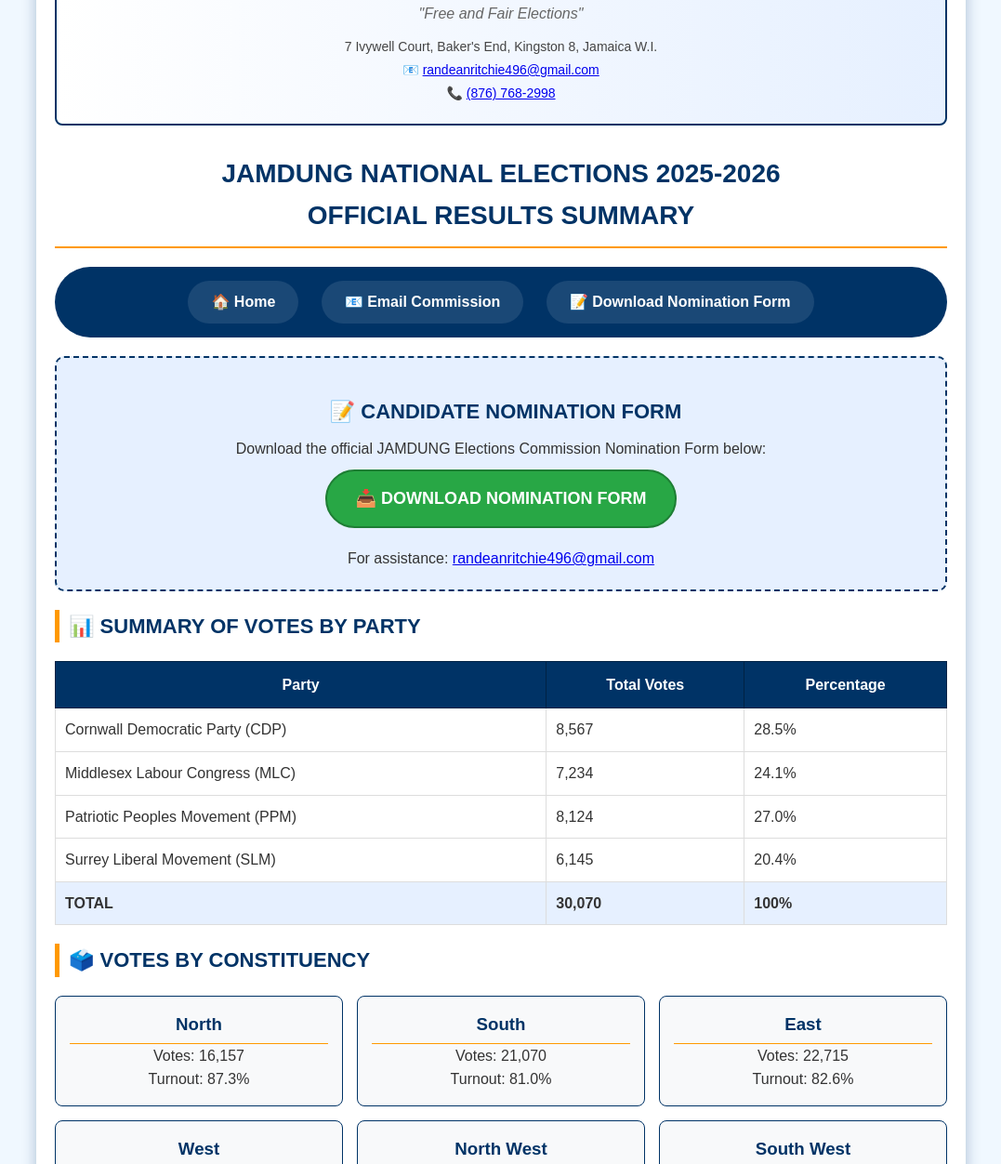
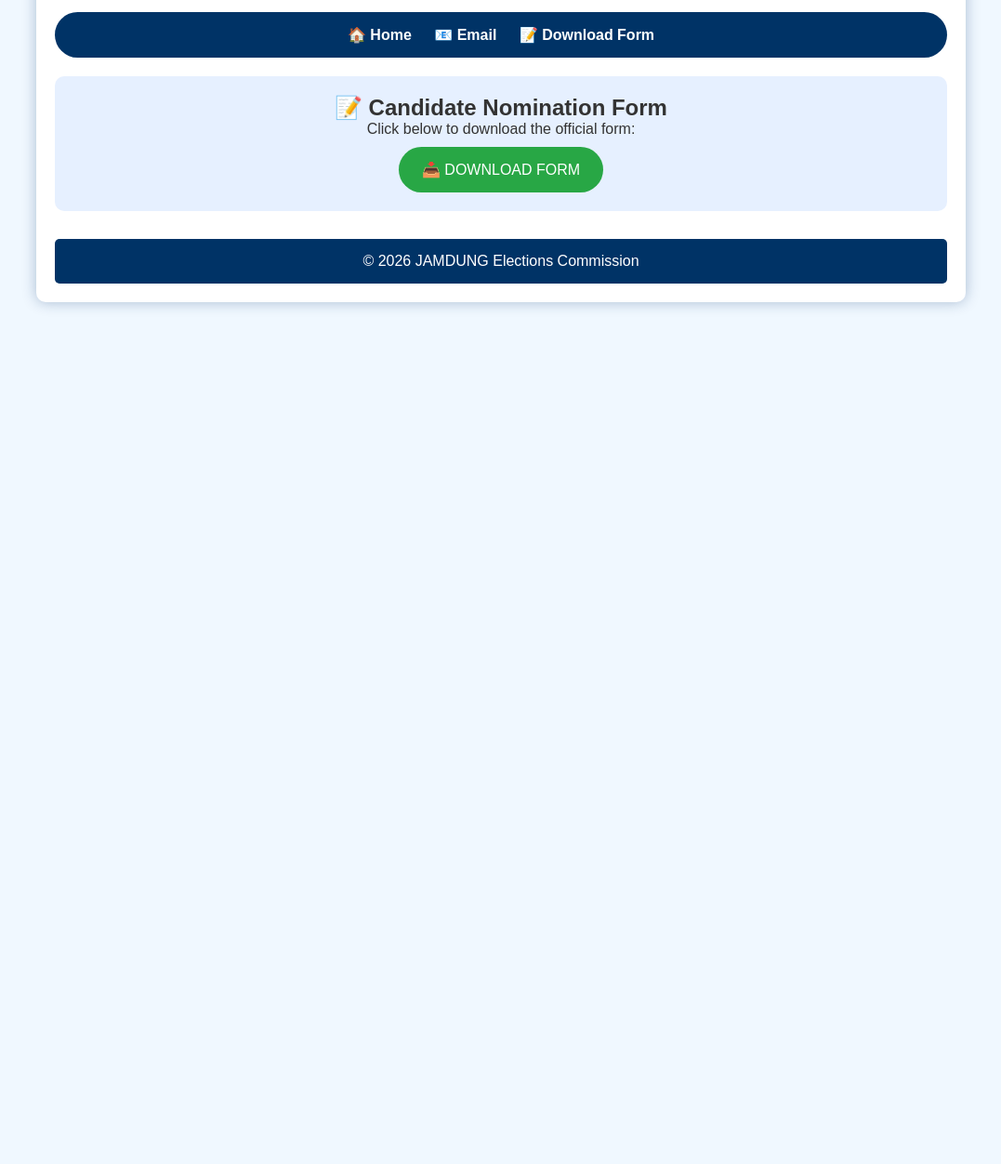
Before and after one commit to RandeanRR/jamsung-elections2, a plain HTML site: page index.html in a window 1280 px wide. Shown: the part 231-1483 px from the top of the page at 93% size, without its empty margins (101-1178 px from the left). After the commit the page ends 800 px from the top, so only its background shows below. Drawn offline with Linux system fonts and the light colour scheme.

Commit message:
Update index.html

```diff
--- a/index.html
+++ b/index.html
@@ -4,14 +4,16 @@
     <meta charset="UTF-8">
     <meta name="viewport" content="width=device-width, initial-scale=1.0">
     <title>JAMDUNG Elections Commission</title>
+
     <style>
         * { margin: 0; padding: 0; box-sizing: border-box; }
+
         body {
             font-family: Arial, sans-serif;
             background-color: #f0f8ff;
             color: #333;
-            line-height: 1.6;
         }
+
         .container {
             width: 1000px;
             margin: 20px auto;
@@ -20,106 +22,69 @@
             box-shadow: 0 0 15px rgba(0,51,102,0.3);
             border-radius: 10px;
         }
+
         .letterhead {
-            border: 2px solid #003366;
-            padding: 20px;
-            margin-bottom: 30px;
             text-align: center;
-            background: linear-gradient(to right, #fff, #e6f0ff);
-            border-radius: 8px;
+            margin-bottom: 20px;
         }
+
         .logo-container {
             width: 100px;
             height: 100px;
-            margin: 0 auto 10px;
-            border: 2px solid #003366;
+            margin: auto;
             border-radius: 50%;
             overflow: hidden;
-            background-color: white;
+            border: 2px solid #003366;
         }
-        .logo-image {
+
+        .logo-container img {
             width: 100%;
             height: 100%;
             object-fit: cover;
         }
-        .logo-text {
-            font-size: 32px;
-            font-weight: bold;
-            color: #003366;
-            text-transform: uppercase;
-            letter-spacing: 2px;
-        }
-        .slogan {
-            font-size: 16px;
-            font-style: italic;
-            color: #666;
-            margin: 10px 0;
-        }
-        .address {
-            font-size: 14px;
-            color: #444;
-            line-height: 1.8;
-        }
-        h1 {
-            color: #003366;
-            text-align: center;
-            margin: 20px 0;
-            font-size: 28px;
-            border-bottom: 2px solid #ff9900;
-            padding-bottom: 10px;
-        }
-        h2 {
-            color: #003366;
-            margin: 20px 0 10px 0;
-            font-size: 22px;
-            border-left: 5px solid #ff9900;
-            padding-left: 10px;
-        }
+
         .nav-links {
             background-color: #003366;
             padding: 15px;
-            margin: 20px 0;
             text-align: center;
             border-radius: 50px;
+            margin: 20px 0;
         }
+
         .nav-links a {
             color: white;
             text-decoration: none;
-            padding: 10px 25px;
             margin: 0 10px;
-            border-radius: 25px;
             font-weight: bold;
-            display: inline-block;
-            background-color: rgba(255,255,255,0.1);
         }
+
         .nav-links a:hover {
-            background-color: #ff9900;
-            color: #003366;
+            color: #ff9900;
         }
+
         .form-download-section {
             background-color: #e6f0ff;
-            border: 2px dashed #003366;
             padding: 20px;
-            margin: 20px 0;
             text-align: center;
             border-radius: 10px;
         }
+
         .form-download-btn {
             display: inline-block;
             background-color: #28a745;
             color: white;
-            padding: 15px 30px;
-            font-size: 18px;
-            font-weight: bold;
+            padding: 15px 25px;
+            font-size: 16px;
             text-decoration: none;
-            border-radius: 50px;
-            margin: 10px 0;
-            border: 2px solid #1e7e34;
+            border-radius: 30px;
+            margin-top: 10px;
         }
+
         .form-download-btn:hover {
             background-color: #ff9900;
             color: #003366;
         }
+
         .footer {
             margin-top: 30px;
             padding: 15px;
@@ -127,130 +92,54 @@
             color: white;
             text-align: center;
             border-radius: 5px;
-            font-size: 14px;
         }
+
         .footer a {
             color: #ff9900;
             text-decoration: none;
         }
-        .footer a:hover {
-            text-decoration: underline;
-        }
-        .party-table, .summary-table {
-            width: 100%;
-            border-collapse: collapse;
-            margin: 20px 0;
-        }
-        .party-table th, .summary-table th {
-            background-color: #003366;
-            color: white;
-            padding: 12px;
-            border: 1px solid #002244;
-        }
-        .party-table td, .summary-table td {
-            padding: 10px;
-            border: 1px solid #ddd;
-        }
-        .constituency-grid {
-            display: grid;
-            grid-template-columns: repeat(auto-fit, minmax(250px, 1fr));
-            gap: 15px;
-            margin: 20px 0;
-        }
-        .constituency-card {
-            background: #f8f9fa;
-            border: 1px solid #003366;
-            border-radius: 8px;
-            padding: 15px;
-            text-align: center;
-        }
-        .constituency-card h3 {
-            color: #003366;
-            border-bottom: 1px solid #ff9900;
-            padding-bottom: 5px;
-        }
-        .stat-box {
-            padding: 15px;
-            text-align: center;
-            border-radius: 8px;
-            color: white;
-            background: #003366;
-        }
-        .quick-stats-grid {
-            display: grid;
-            grid-template-columns: repeat(4, 1fr);
-            gap: 10px;
-            margin: 20px 0;
-        }
     </style>
 </head>
+
 <body>
+
 <div class="container">
+
     <div class="letterhead">
         <div class="logo-container">
-            <img src="logo.jpg" alt="JAMDUNG Elections Commission Logo" class="logo-image">
+            <img src="logo.jpg" alt="Logo"
+                 onerror="this.src='https://via.placeholder.com/100';">
         </div>
-        <div class="logo-text">JAMDUNG ELECTIONS COMMISSION</div>
-        <div class="slogan">"Free and Fair Elections"</div>
-        <div class="address">
-            7 Ivywell Court, Baker's End, Kingston 8, Jamaica W.I.<br>
+
+        <h2>JAMDUNG ELECTIONS COMMISSION</h2>
+        <p><i>"Free and Fair Elections"</i></p>
+
+        <p>
             📧 <a href="mailto:randeanritchie496@gmail.com">randeanritchie496@gmail.com</a><br>
             📞 <a href="tel:+18767682998">(876) 768-2998</a>
-        </div>
+        </p>
     </div>
-
-    <h1>JAMDUNG NATIONAL ELECTIONS 2025-2026<br>OFFICIAL RESULTS SUMMARY</h1>
 
     <div class="nav-links">
         <a href="#">🏠 Home</a>
-        <a href="mailto:randeanritchie496@gmail.com">📧 Email Commission</a>
-        <a href="CANDIDATE%20NOMINATION%20FORM.docx" download>📝 Download Nomination Form</a>
+        <a href="mailto:randeanritchie496@gmail.com">📧 Email</a>
+        <a href="CANDIDATE NOMINATION FORM.docx" download>📝 Download Form</a>
     </div>
 
     <div class="form-download-section">
-        <h2 style="border-left: none; text-align: center;">📝 CANDIDATE NOMINATION FORM</h2>
-        <p>Download the official JAMDUNG Elections Commission Nomination Form below:</p>
-        <a href="CANDIDATE%20NOMINATION%20FORM.docx" download class="form-download-btn">
-            📥 DOWNLOAD NOMINATION FORM
+        <h2>📝 Candidate Nomination Form</h2>
+        <p>Click below to download the official form:</p>
+
+        <a href="CANDIDATE NOMINATION FORM.docx" download class="form-download-btn">
+            📥 DOWNLOAD FORM
         </a>
-        <p style="margin-top: 10px;">For assistance: <a href="mailto:randeanritchie496@gmail.com">randeanritchie496@gmail.com</a></p>
-    </div>
-
-    <h2>📊 SUMMARY OF VOTES BY PARTY</h2>
-    <table class="party-table">
-        <tr><th>Party</th><th>Total Votes</th><th>Percentage</th></tr>
-        <tr><td>Cornwall Democratic Party (CDP)</td><td>8,567</td><td>28.5%</td></tr>
-        <tr><td>Middlesex Labour Congress (MLC)</td><td>7,234</td><td>24.1%</td></tr>
-        <tr><td>Patriotic Peoples Movement (PPM)</td><td>8,124</td><td>27.0%</td></tr>
-        <tr><td>Surrey Liberal Movement (SLM)</td><td>6,145</td><td>20.4%</td></tr>
-        <tr style="background-color: #e6f0ff; font-weight: bold;"><td>TOTAL</td><td>30,070</td><td>100%</td></tr>
-    </table>
-
-    <h2>🗳️ VOTES BY CONSTITUENCY</h2>
-    <div class="constituency-grid">
-        <div class="constituency-card"><h3>North</h3><p>Votes: 16,157</p><p>Turnout: 87.3%</p></div>
-        <div class="constituency-card"><h3>South</h3><p>Votes: 21,070</p><p>Turnout: 81.0%</p></div>
-        <div class="constituency-card"><h3>East</h3><p>Votes: 22,715</p><p>Turnout: 82.6%</p></div>
-        <div class="constituency-card"><h3>West</h3><p>Votes: 26,838</p><p>Turnout: 83.9%</p></div>
-        <div class="constituency-card"><h3>North West</h3><p>Votes: 31,833</p><p>Turnout: 91.0%</p></div>
-        <div class="constituency-card"><h3>South West</h3><p>Votes: 29,190</p><p>Turnout: 81.1%</p></div>
-        <div class="constituency-card"><h3>East Central</h3><p>Votes: 35,145</p><p>Turnout: 85.7%</p></div>
-    </div>
-
-    <h2>📈 QUICK STATISTICS</h2>
-    <div class="quick-stats-grid">
-        <div class="stat-box"><strong>Total Voters</strong><br><span>216,000</span></div>
-        <div class="stat-box"><strong>Total Votes</strong><br><span>182,948</span></div>
-        <div class="stat-box"><strong>Turnout</strong><br><span>84.7%</span></div>
-        <div class="stat-box"><strong>Abstentions</strong><br><span>33,052</span></div>
     </div>
 
     <div class="footer">
         <p>© 2026 JAMDUNG Elections Commission</p>
-        <p>📧 <a href="mailto:randeanritchie496@gmail.com">randeanritchie496@gmail.com</a> | 📞 <a href="tel:+18767682998">(876) 768-2998</a></p>
-        <p>📍 7 Ivywell Court, Baker's End, Kingston 8, Jamaica W.I.</p>
-        <p><a href="#top" style="color: #ff9900;">⬆ Back to Top</a></p>
     </div>
+
 </div>
+
 </body>
 </html>
```
